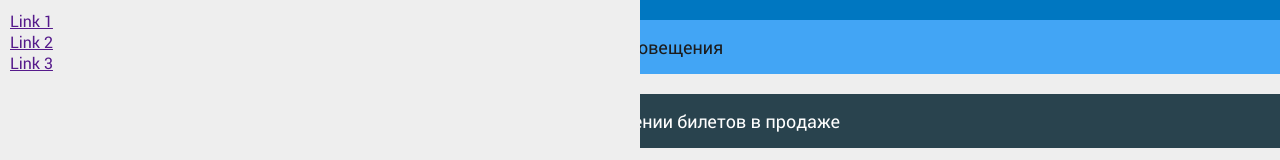
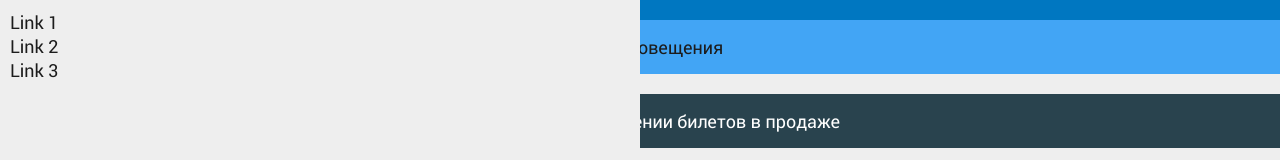
Before and after one commit to ly4she/byCardReact, a React (Create React App) app: page / in a window 1280 px wide. Both pictures are taken after a click on the element 43 px from the left and 47 px from the top of the page. Shown: the top 160 px of the page. Built offline with nearby package versions, Linux system fonts and the light colour scheme; no server answers.

Commit message:
before deploying

```diff
--- a/package.json
+++ b/package.json
@@ -2,7 +2,9 @@
   "name": "green-meadow",
   "version": "0.1.0",
   "private": true,
+  "homepage": "https://ly4she.github.io/byCard",
   "dependencies": {
+    "gh-pages": "^1.0.0",
     "node-sass-chokidar": "^0.0.3",
     "npm-run-all": "^4.0.2",
     "react": "^15.6.1",
@@ -10,6 +12,8 @@
     "react-scripts": "1.0.10"
   },
   "scripts": {
+    "predeploy": "npm run build",
+    "deploy": "gh-pages -d build",
     "build-css": "node-sass-chokidar src/ -o src/",
     "watch-css": "npm run build-css && node-sass-chokidar src/ -o src/ --watch --recursive",
     "start-js": "react-scripts start",
--- a/src/App.css
+++ b/src/App.css
@@ -120,5 +120,8 @@ body {
   text-decoration: none;
   color: #1c1c1c; }
 
-.header__menu--hideMenu {
+.header__menu_hideMenu {
   display: none; }
+
+.header__menu_showMenu {
+  display: block; }
--- a/src/components/Content/Content.jsx
+++ b/src/components/Content/Content.jsx
@@ -5,7 +5,7 @@ import Films from '../Films/Films.jsx';
 export default function Content() {
   return(
     <div className="content">
-    <div className="content__logo">
+      <div className="content__logo">
       <h2>Узнай первым о появлении билетов в продаже</h2>
 
     </div>
--- a/src/components/Menu/Menu.jsx
+++ b/src/components/Menu/Menu.jsx
@@ -1,29 +1,41 @@
 import React, {Component} from 'react';
 
 export default class Menu extends Component {
+  state = {
+    presence: 'header__menu_hideMenu'
+  }
+
   toggleMenu = (event) => {
-		var el = event.target;
-		document.querySelector('.header__hiddenMenu').classList.toggle('header__menu--hideMenu');
-		document.addEventListener('click', outsideEvtListener);
-		function outsideEvtListener(evt) {
+    var el = this.refs.allMenu;
+    this.setState({
+      presence: 'header__menu_showMenu'
+    })
+    console.log(el);
+    const outsideEvtListener = (evt) => {
       if (evt.target === el || el.contains(evt.target)) {
         return;
-			} else document.querySelector('.header__hiddenMenu').classList.toggle('header__menu--hideMenu');
+      } else {
+        console.log('1');
+        this.setState({
+          presence: 'header__menu_hideMenu'
+        })
+      }
       document.removeEventListener('click', outsideEvtListener);
     }
+    document.addEventListener('click', outsideEvtListener);
   }
   render(){
+    const toggledClass = this.state.presence + " header__hiddenMenu";
     return (
-			<div>
       <div className="header__menu">
-					<div className="header__menuBtn" onClick={this.toggleMenu}></div>
-				</div>
-				<ul className="header__hiddenMenu header__menu--hideMenu">
+        <ul className={toggledClass} ref="allMenu">
           <li><a href="">Link 1</a></li>
           <li><a href="">Link 2</a></li>
           <li><a href="">Link 3</a></li>
         </ul>
+        <div className="header__menuBtn" onClick={this.toggleMenu}></div>
       </div>
+
     )
   }
 }
--- a/src/components/Menu/_Menu.sass
+++ b/src/components/Menu/_Menu.sass
@@ -32,5 +32,7 @@
       font-size: $fz
       text-decoration: none
       color: #1c1c1c
-    &--hideMenu
+    &_hideMenu
       display: none
+    &_showMenu
+      display: block
```
Also changed, not shown: 1 other file (tests, documents, lock files or other folders). Lines whose indentation alone changed are shown as unchanged.
